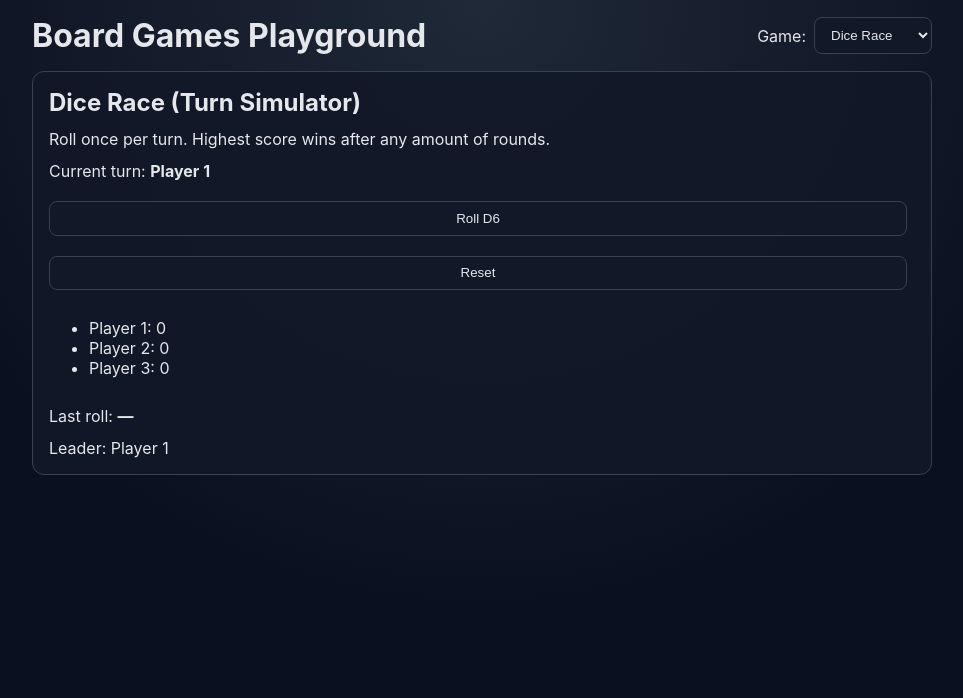
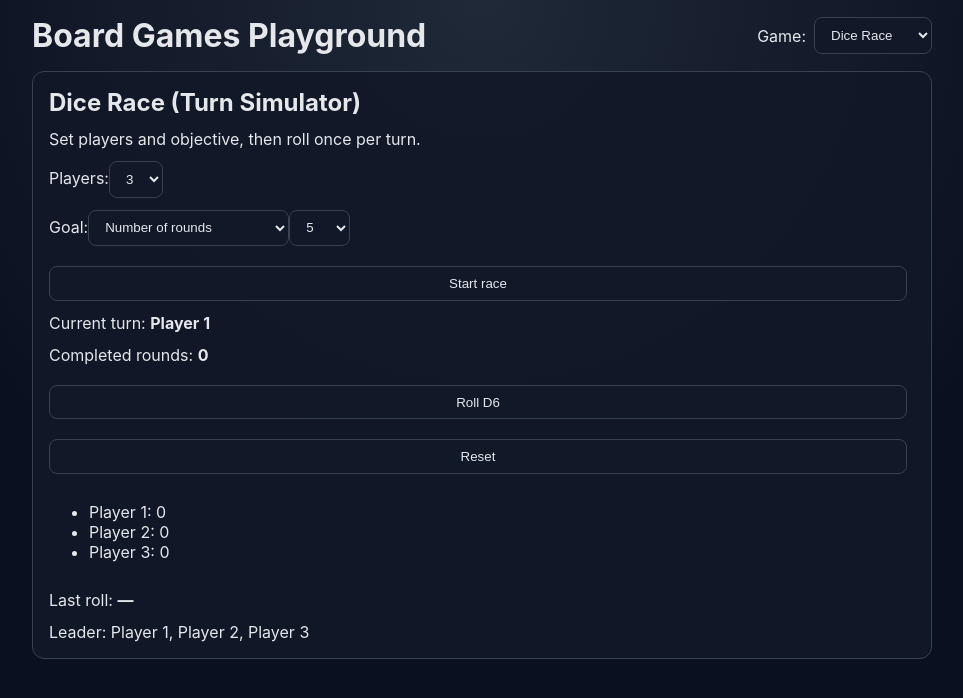
Before and after one commit to matejbudzel/board-games-no-one-asked-for, a React (Vite) app: page / in a window 1280 px wide. Shown: the top 698 px of the page, without its empty margins (158-1121 px from the left). Built offline with nearby package versions, Linux system fonts and the light colour scheme.

Commit message:
Add Dice Race setup and fair winner evaluation

```diff
--- a/src/games/dice/DiceRaceGame.tsx
+++ b/src/games/dice/DiceRaceGame.tsx
@@ -1,46 +1,109 @@
 import { useMemo, useState } from 'react';
 
-type DiceRaceState = {
+type RaceGoal = 'rounds' | 'length';
+
+type SetupState = {
+  goal: RaceGoal;
+  goalValue: number;
+  players: number;
+};
+
+type RaceState = {
   activePlayer: number;
+  completedRounds: number;
+  finishTriggered: boolean;
+  inProgress: boolean;
   lastRoll: number | null;
   scores: number[];
+  setup: SetupState;
+  winner: number | null;
 };
 
-const PLAYER_COUNT = 3;
+const GOAL_DEFAULTS: Record<RaceGoal, number> = {
+  rounds: 5,
+  length: 20,
+};
 
-function createInitialState(): DiceRaceState {
+const PLAYER_OPTIONS = [2, 3, 4, 5, 6];
+const GOAL_OPTIONS = Array.from({ length: 30 }, (_, index) => index + 1);
+
+function createInitialState(setup: SetupState): RaceState {
   return {
     activePlayer: 0,
+    completedRounds: 0,
+    finishTriggered: false,
+    inProgress: false,
     lastRoll: null,
-    scores: Array.from({ length: PLAYER_COUNT }, () => 0),
+    scores: Array.from({ length: setup.players }, () => 0),
+    setup,
+    winner: null,
   };
 }
 
+function getLeaders(scores: number[]): number[] {
+  const topScore = Math.max(...scores);
+  return scores.flatMap((score, index) => (score === topScore ? index : []));
+}
+
 export function DiceRaceGame() {
-  const [state, setState] = useState<DiceRaceState>(() => createInitialState());
-  const lastRoundLeader = useMemo(() => {
-    let leaderIndex = 0;
-    let leaderScore = state.scores[0] ?? 0;
+  const [state, setState] = useState<RaceState>(() =>
+    createInitialState({ goal: 'rounds', goalValue: GOAL_DEFAULTS.rounds, players: 3 })
+  );
 
-    for (const [index, score] of state.scores.entries()) {
-      if (score > leaderScore) {
-        leaderIndex = index;
-        leaderScore = score;
-      }
-    }
+  const leaderText = useMemo(() => {
+    const leaders = getLeaders(state.scores);
+    return leaders.length === 1
+      ? `Player ${leaders[0]! + 1}`
+      : leaders.map((playerIndex) => `Player ${playerIndex + 1}`).join(', ');
+  }, [state.scores]);
 
-    return leaderIndex;
-  }, [state.scores]);
+  const updateSetup = (nextSetup: SetupState) => {
+    setState(createInitialState(nextSetup));
+  };
+
+  const startRace = () => {
+    setState((current) => ({ ...current, inProgress: true }));
+  };
+
+  const resetRace = () => {
+    setState((current) => createInitialState(current.setup));
+  };
 
   const rollDice = () => {
     const roll = Math.floor(Math.random() * 6) + 1;
     setState((current) => {
+      if (!current.inProgress || current.winner !== null) {
+        return current;
+      }
+
       const scores = [...current.scores];
-      scores[current.activePlayer] = (scores[current.activePlayer] ?? 0) + roll;
+      const activePlayer = current.activePlayer;
+      scores[activePlayer] = (scores[activePlayer] ?? 0) + roll;
+
+      const nextActivePlayer = (activePlayer + 1) % current.setup.players;
+      const roundFinished = nextActivePlayer === 0;
+      const completedRounds = current.completedRounds + (roundFinished ? 1 : 0);
+      const reachedLength = scores.some((score) => score >= current.setup.goalValue);
+      const finishTriggered =
+        current.setup.goal === 'length' ? current.finishTriggered || reachedLength : true;
+
+      const shouldCheckWinner =
+        roundFinished &&
+        ((current.setup.goal === 'rounds' && completedRounds >= current.setup.goalValue) ||
+          (current.setup.goal === 'length' && finishTriggered));
+
+      const leaders = shouldCheckWinner ? getLeaders(scores) : [];
+      const winner = leaders.length === 1 ? leaders[0]! : null;
+
       return {
+        ...current,
+        activePlayer: nextActivePlayer,
+        completedRounds,
+        finishTriggered,
+        inProgress: winner === null,
         lastRoll: roll,
         scores,
-        activePlayer: (current.activePlayer + 1) % PLAYER_COUNT,
+        winner,
       };
     });
   };
@@ -48,19 +111,68 @@ export function DiceRaceGame() {
   return (
     <section className="card" aria-label="Dice race game">
       <h2>Dice Race (Turn Simulator)</h2>
-      <p>Roll once per turn. Highest score wins after any amount of rounds.</p>
+      <p>Set players and objective, then roll once per turn.</p>
+      <p>
+        Players:
+        <select
+          aria-label="Players"
+          disabled={state.inProgress}
+          onChange={(event) =>
+            updateSetup({ ...state.setup, players: Number(event.target.value) || 3 })
+          }
+          value={state.setup.players}
+        >
+          {PLAYER_OPTIONS.map((playerCount) => (
+            <option key={playerCount} value={playerCount}>
+              {playerCount}
+            </option>
+          ))}
+        </select>
+      </p>
+      <p>
+        Goal:
+        <select
+          aria-label="Goal type"
+          disabled={state.inProgress}
+          onChange={(event) => {
+            const goal = event.target.value as RaceGoal;
+            updateSetup({ ...state.setup, goal, goalValue: GOAL_DEFAULTS[goal] });
+          }}
+          value={state.setup.goal}
+        >
+          <option value="rounds">Number of rounds</option>
+          <option value="length">Race length (target score)</option>
+        </select>
+        <select
+          aria-label="Goal value"
+          disabled={state.inProgress}
+          onChange={(event) =>
+            updateSetup({ ...state.setup, goalValue: Number(event.target.value) || 1 })
+          }
+          value={state.setup.goalValue}
+        >
+          {GOAL_OPTIONS.map((value) => (
+            <option key={value} value={value}>
+              {value}
+            </option>
+          ))}
+        </select>
+      </p>
+      {!state.inProgress && state.winner === null ? (
+        <button onClick={startRace} type="button">
+          Start race
+        </button>
+      ) : null}
       <p>
         Current turn: <strong>Player {state.activePlayer + 1}</strong>
       </p>
-      <button onClick={rollDice} type="button">
+      <p>
+        Completed rounds: <strong>{state.completedRounds}</strong>
+      </p>
+      <button disabled={!state.inProgress} onClick={rollDice} type="button">
         Roll D6
       </button>
-      <button
-        onClick={() => {
-          setState(createInitialState());
-        }}
-        type="button"
-      >
+      <button onClick={resetRace} type="button">
         Reset
       </button>
       <ul>
@@ -73,7 +185,8 @@ export function DiceRaceGame() {
       <p>
         Last roll: <strong>{state.lastRoll ?? '—'}</strong>
       </p>
-      <p>Leader: Player {lastRoundLeader + 1}</p>
+      <p>Leader: {leaderText}</p>
+      {state.winner !== null ? <p>Winner: Player {state.winner + 1}</p> : null}
     </section>
   );
 }
```
Also changed, not shown: 1 other file (tests, documents, lock files or other folders).
